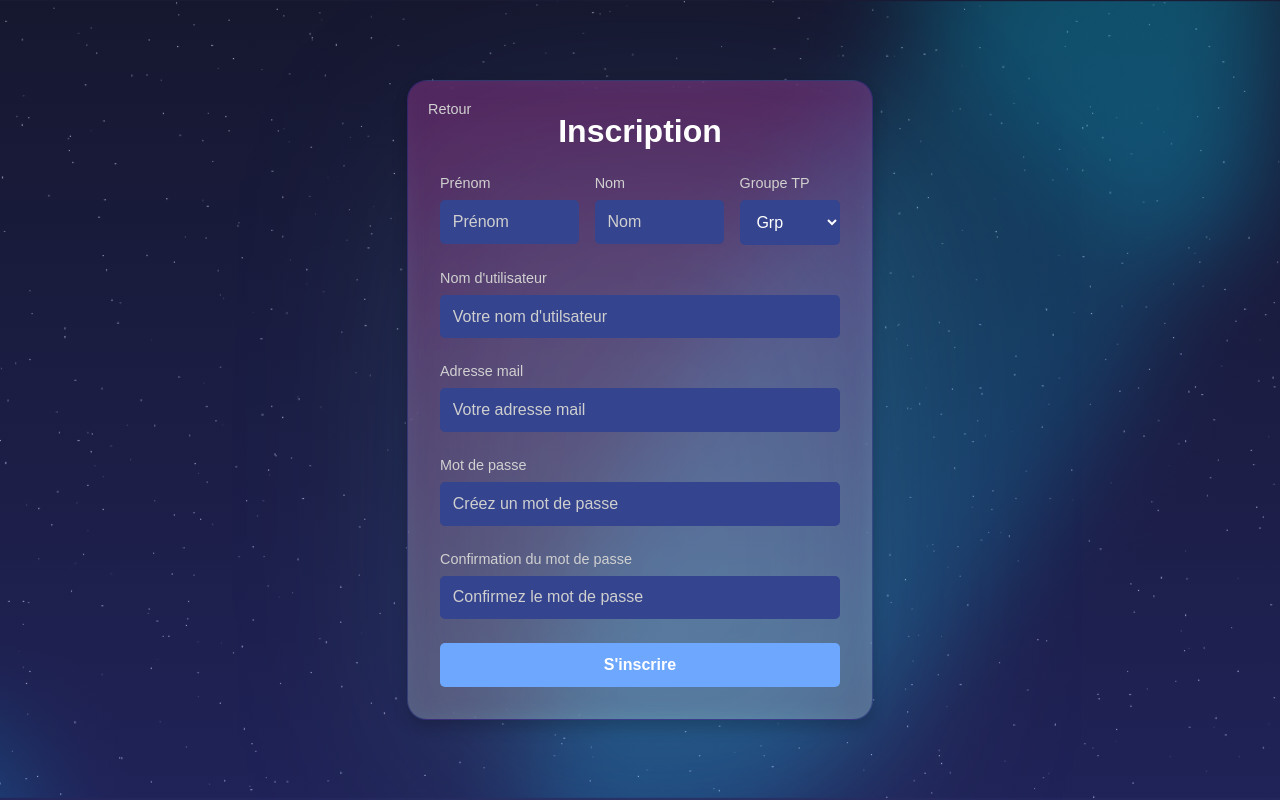
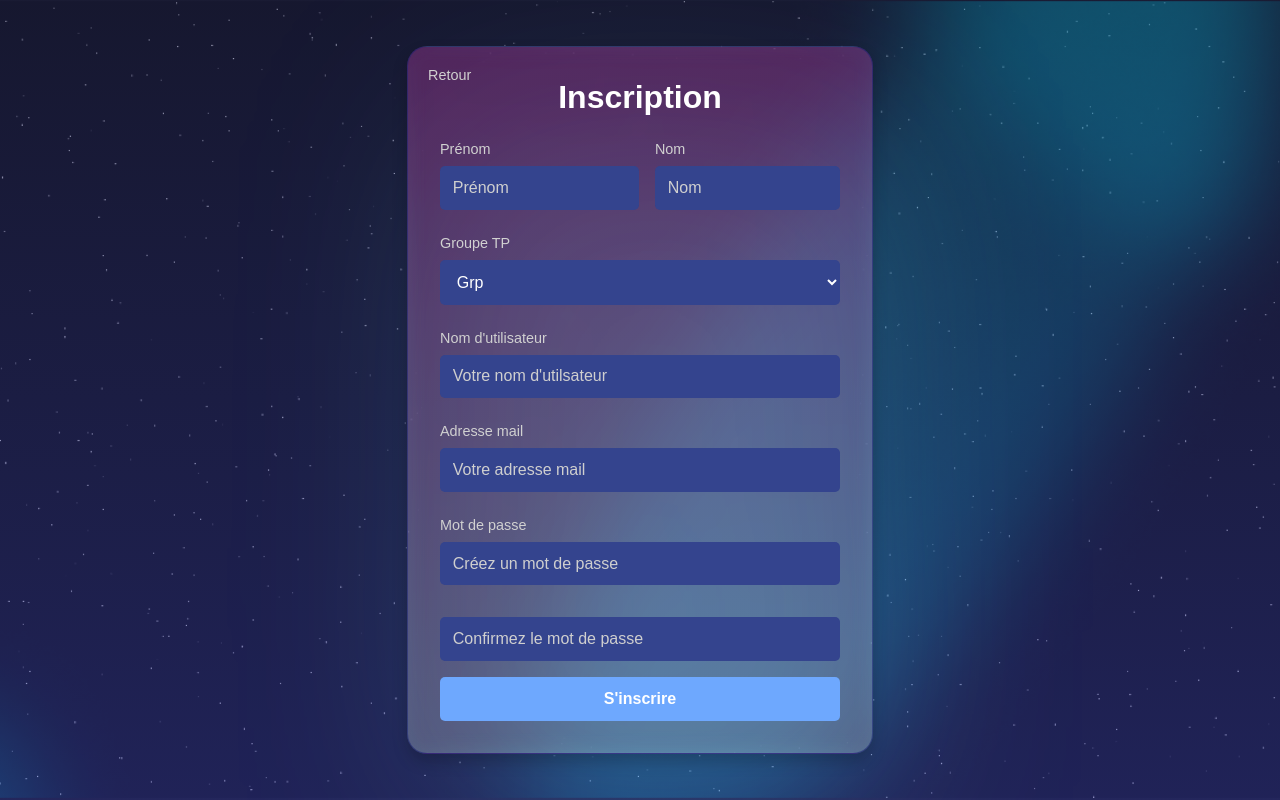
Before and after one commit to SAE-S3-grp-4/back-end, a PHP site: page /inscription.html in a window 1280 px wide. Run offline with PHP 8.4, Linux system fonts and the light colour scheme.

Commit message:
inscription

```diff
--- a/CSS/inscription.css
+++ b/CSS/inscription.css
@@ -31,9 +31,6 @@ body {
     box-shadow: 0 8px 15px rgba(0, 0, 0, 0.2);
     text-align: center;
     backdrop-filter: blur(10px);
-
-
-
 }
 
 .signup-container h1 {
@@ -93,9 +90,10 @@ input:focus, select:focus {
 }
 
 select option {
-    background: #021a40;
+    background: #34448E;
     color: #cfcfcf;
 }
+
 
 .btn-signup {
     width: 100%;
@@ -119,3 +117,13 @@ select option {
     margin-bottom: 1rem;
     text-align: center;
 }
+
+#mdp {
+
+    text-align: left;
+}
+
+#mdp2 {
+    margin-bottom: 1rem;
+    text-align: left;
+}
--- a/inscription.html
+++ b/inscription.html
@@ -13,14 +13,18 @@
         <form id="signup-form" action="inscription.php" method="POST">
 
         <div class="orgaLabels">
+
             <div class="form-group">
                 <label for="prenom">Prénom</label>
                 <input type="text" id="prenom" name="prenom" placeholder="Prénom" required>
             </div>
+
             <div class="form-group">
                 <label for="nom">Nom</label>
                 <input type="text" id="nom" name="nom" placeholder="Nom" required>
             </div>
+
+        </div>
 
             <div class="form-group">
                 <label for="group">Groupe TP</label>
@@ -44,23 +48,23 @@
                     <option value="Enseignant">Enseignant</option>
                 </select>
             </div>
-        </div>
-
 
             <div class="form-group">
                 <label for="username">Nom d'utilisateur</label>
                 <input type="text" id="username" name="username" placeholder="Votre nom d'utilsateur" required>
             </div>
+
             <div class="form-group">
                 <label for="email">Adresse mail</label>
                 <input type="email" id="email" name="email" placeholder="Votre adresse mail" required>
             </div>
-            <div class="form-group">
+
+            <div class="form-group" id="mdp">
                 <label for="password">Mot de passe</label>
                 <input type="password" id="password" name="password" placeholder="Créez un mot de passe" required>
             </div>
-            <div class="form-group">
-                <label for="confirm-password">Confirmation du mot de passe</label>
+
+            <div class="form-group" id="mdp2">
                 <input type="password" id="confirm-password" name="confirm-password" placeholder="Confirmez le mot de passe" required>
             </div>
 
```
